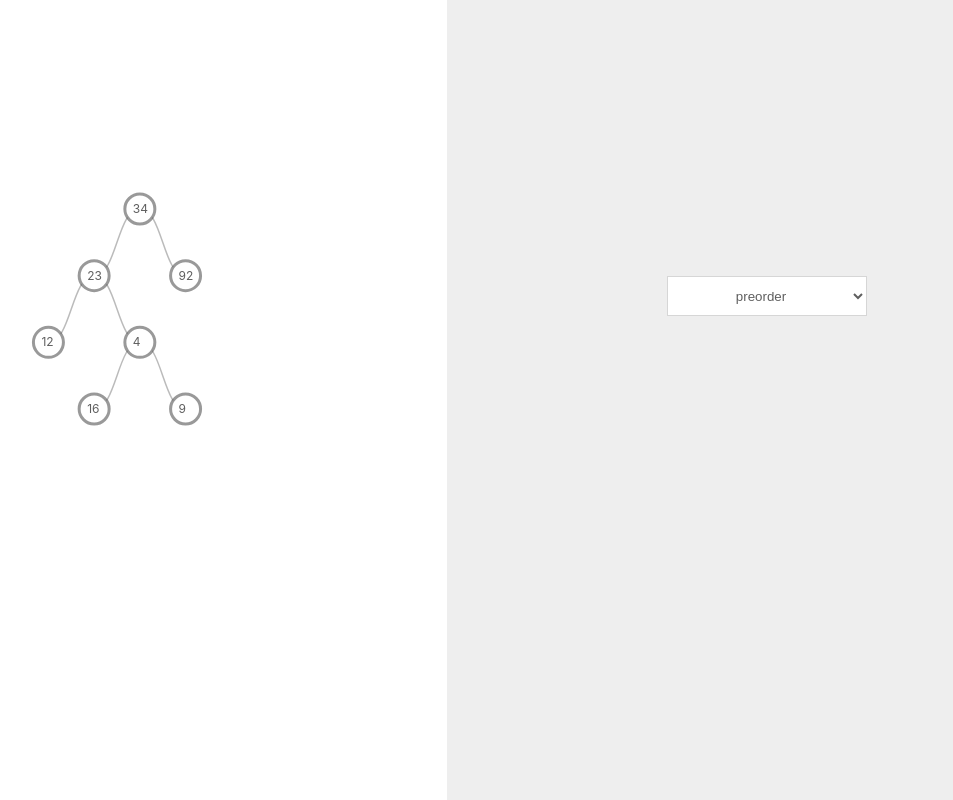
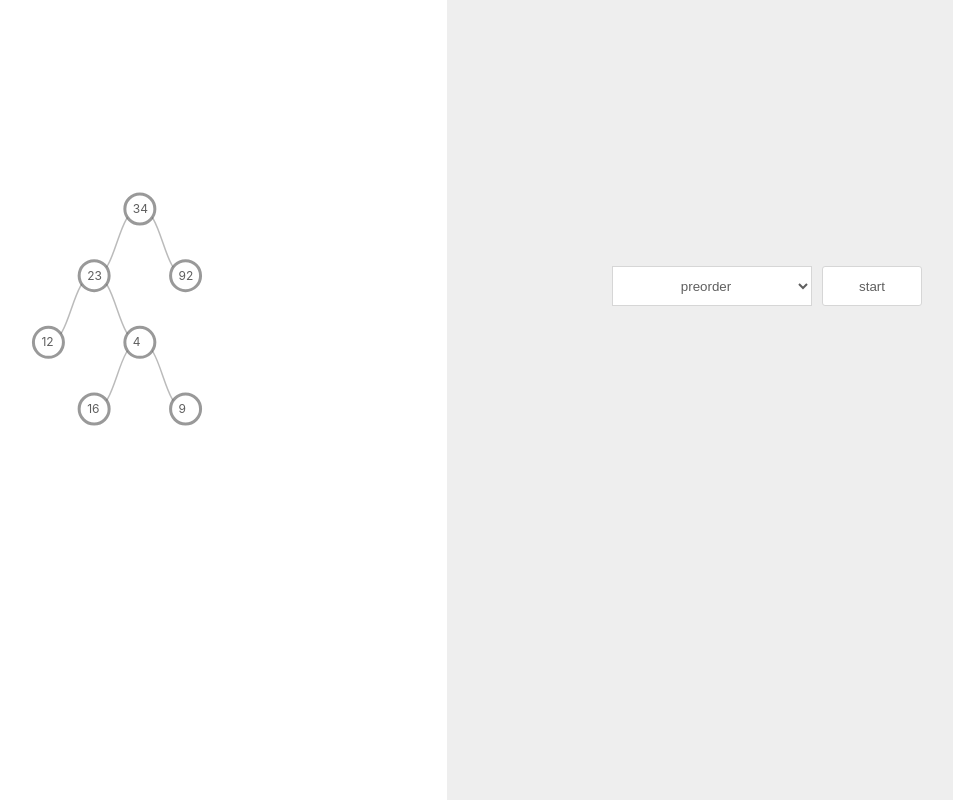
Before and after one commit to kiranps/tree-traversal, a React (Create React App) app: page / in a window 1280 px wide. Shown: the whole page, without its empty margins (193-1146 px from the left). Built offline with nearby package versions, Linux system fonts and the light colour scheme.

Commit message:
add stop start button

```diff
--- a/src/App.tsx
+++ b/src/App.tsx
@@ -7,7 +7,8 @@ import {
   Select,
   Option,
   TraversedList,
-  Item
+  Item,
+  Button
 } from "./Styled";
 import {
   inOrderTraversal,
@@ -39,15 +40,18 @@ function diagonal(d: any) {
 
 class App extends Component {
   root: any;
+  traversal: any;
+  arr: any;
   constructor(props: any) {
     super(props);
     const treeLayout = d3.tree().size([320, 200]);
     const root = d3.hierarchy(TREE_DATA);
     treeLayout(root);
     this.root = root;
+    this.arr = preOrderTraversal(this.root);
   }
 
-  state = { traversalType: null, stop: false, tree: [] };
+  state = { traversalType: "preorder", traversing: false, tree: [] };
 
   componentDidMount() {
     const nodes = d3
@@ -92,27 +96,25 @@ class App extends Component {
 
   handleChange = (e: React.FormEvent<HTMLSelectElement>) => {
     let traversalType = e.currentTarget.value;
-    let arr: any[] = [];
 
     this.resetNodes();
     this.setState({ tree: [] });
 
     switch (traversalType) {
       case "preorder":
-        arr = preOrderTraversal(this.root);
+        this.arr = preOrderTraversal(this.root);
         break;
       case "postorder":
-        arr = postOrderTraversal(this.root);
+        this.arr = postOrderTraversal(this.root);
         break;
       case "inorder":
-        arr = inOrderTraversal(this.root);
+        this.arr = inOrderTraversal(this.root);
         break;
       case "bft":
-        arr = breadthFirstTraversal(this.root);
+        this.arr = breadthFirstTraversal(this.root);
         break;
     }
-
-    this.animateTraversal(arr);
+    console.log(this.arr);
   };
 
   resetNodes = () => {
@@ -126,9 +128,25 @@ class App extends Component {
       .attr("fill", "#5f5f5f");
   };
 
+  toggleTraversal = () => {
+    this.state.traversing ? this.stopTraversal() : this.startTraversal();
+  };
+
+  stopTraversal = () => {
+    clearTimeout(this.traversal);
+    this.resetNodes();
+    this.setState({ traversing: false, tree: [] });
+  };
+
+  startTraversal = () => {
+    console.log(this.arr);
+    this.setState({ traversing: true });
+    this.animateTraversal(this.arr);
+  };
+
   animateTraversal = (arr: any[]) => {
     if (arr.length > 0) {
-      setTimeout(() => {
+      this.traversal = setTimeout(() => {
         const x = arr[0];
         this.setState({ tree: [...this.state.tree, x.value] });
         d3.select("svg g.nodes")
@@ -148,7 +166,7 @@ class App extends Component {
   };
 
   render() {
-    const { tree } = this.state;
+    const { tree, traversing } = this.state;
     return (
       <Fragment>
         <TreeBox>
@@ -166,6 +184,9 @@ class App extends Component {
             <Option value="inorder">inorder</Option>
             <Option value="bft">bft</Option>
           </Select>
+          <Button onClick={this.toggleTraversal}>
+            {traversing ? "stop" : "start"}
+          </Button>
           <TraversedList>
             {tree.map((x, i) => (
               <Item key={i}>{x}</Item>
--- a/src/Styled.tsx
+++ b/src/Styled.tsx
@@ -27,8 +27,8 @@ const Select = styled.select`
   text-align: center;
   background-color: #fff;
   outline: none;
-  margin: 20px auto;
-  padding: 5px;
+  margin: 10px auto;
+  padding: 5px 10px;
   border: 1px solid #d6d6d6;
   color: #5f5f5f;
 `;
@@ -37,7 +37,9 @@ const Option = styled.option`
   color: #5f5f5f;
 `;
 
-const TraversedList = styled.div``;
+const TraversedList = styled.div`
+  margin-top: 10px;
+`;
 
 const Item = styled.div`
   display: inline-block;
@@ -53,11 +55,16 @@ const Item = styled.div`
 `;
 
 const Button = styled.button`
+  margin-left: 10px;
   border: 1px solid #d6d6d6;
   color: #5f5f5f;
   background-color: #fff;
   border-radius: 3px;
-  height: 50px;
+  height: 40px;
+  cursor: pointer;
+  outline: none;
+  min-width: 100px;
+  user-select: none;
 `;
 
 export { TreeBox, SelectionBox, Select, Option, TraversedList, Item, Button };
```
